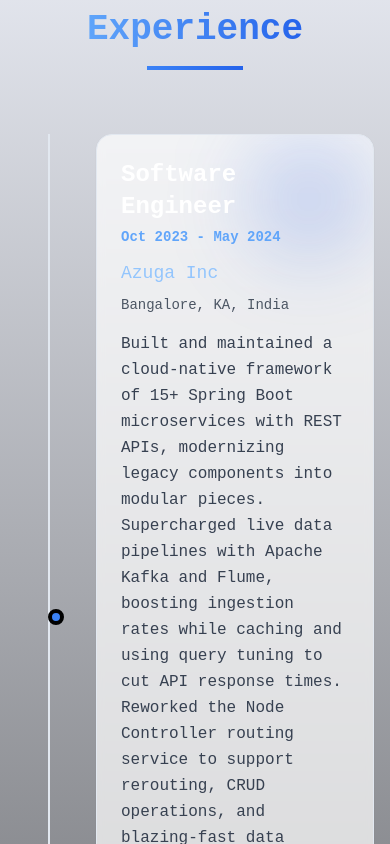
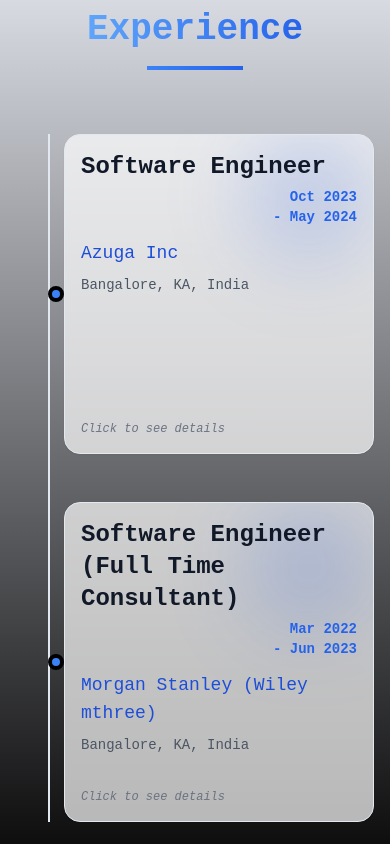
Before and after one commit to krishnatejnk/portfolio-site, a Next.js app: page / in a window 390 px wide. Shown: the part 2800-3644 px from the top of the page. Built offline with nearby package versions, Linux system fonts and the light colour scheme; a web font is replaced by a local one.

Commit message:
Fix Experience section mobile responsiveness - improve card width and readability

```diff
--- a/app/components/Experience.tsx
+++ b/app/components/Experience.tsx
@@ -2,7 +2,7 @@
 
 import { motion } from "framer-motion";
 import { useInView } from "framer-motion";
-import { useRef } from "react";
+import { useRef, useState, useEffect } from "react";
 
 const experiences = [
   {
@@ -26,6 +26,55 @@
 export default function Experience() {
   const ref = useRef(null);
   const isInView = useInView(ref, { once: false, amount: 0.2 });
+  const [flippedCards, setFlippedCards] = useState<Set<number>>(new Set());
+  const cardRefs = useRef<(HTMLDivElement | null)[]>([]);
+  const [cardHeights, setCardHeights] = useState<{ [key: number]: number }>({});
+
+  const toggleFlip = (index: number) => {
+    setFlippedCards((prev) => {
+      const newSet = new Set(prev);
+      if (newSet.has(index)) {
+        newSet.delete(index);
+      } else {
+        newSet.add(index);
+      }
+      return newSet;
+    });
+  };
+
+  useEffect(() => {
+    // Measure back card heights - check all cards to pre-measure
+    const measureHeights = () => {
+      experiences.forEach((_, index) => {
+        if (cardRefs.current[index]) {
+          const measureElement = cardRefs.current[index]?.querySelector('[data-measure-back]') as HTMLElement;
+          if (measureElement) {
+            const height = measureElement.scrollHeight;
+            setCardHeights((prev) => {
+              if (prev[index] !== height) {
+                return { ...prev, [index]: height };
+              }
+              return prev;
+            });
+          }
+          // Also measure front card to get proper minimum height
+          const frontCard = cardRefs.current[index]?.querySelector('[data-front-card]') as HTMLElement;
+          if (frontCard && !flippedCards.has(index)) {
+            const frontHeight = frontCard.scrollHeight;
+            // Update if we need a larger minimum
+            if (frontHeight > 280) {
+              // Front card needs more space
+            }
+          }
+        }
+      });
+    };
+
+    // Measure on mount and when window resizes
+    measureHeights();
+    window.addEventListener('resize', measureHeights);
+    return () => window.removeEventListener('resize', measureHeights);
+  }, [flippedCards]);
 
   return (
     <section
@@ -65,23 +114,123 @@
                 <div className="absolute left-8 md:left-1/2 w-4 h-4 bg-blue-500 rounded-full border-4 border-black transform md:-translate-x-1/2 z-10"></div>
 
                 <div
-                  className={`ml-20 md:ml-0 md:w-5/12 ${
+                  className={`ml-12 w-[calc(100%-3rem)] md:ml-0 md:w-5/12 md:max-w-none ${
                     index % 2 === 0 ? "md:mr-auto md:pr-8" : "md:ml-auto md:pl-8"
                   }`}
                 >
                   <motion.div
+                    ref={(el) => {
+                      cardRefs.current[index] = el;
+                    }}
+                    className="relative cursor-pointer"
+                    style={{
+                      perspective: "1000px",
+                      minHeight: "320px"
+                    }}
+                    onClick={() => toggleFlip(index)}
+                    animate={{
+                      height: flippedCards.has(index)
+                        ? cardHeights[index] || 400
+                        : 320, // Increased minimum height to accommodate longer titles on mobile
+                    }}
+                    transition={{ duration: 0.6, ease: "easeInOut" }}
+                  >
+                    {/* Hidden element to measure back card height */}
+                    <div
+                      data-measure-back
+                      className="absolute top-0 left-0 w-full opacity-0 pointer-events-none"
+                      style={{ visibility: "hidden", zIndex: -1 }}
+                    >
+                      <div className="bg-white/70 dark:bg-black/50 backdrop-blur-sm border border-slate-200 dark:border-blue-500/30 rounded-2xl p-4 md:p-6">
+                        <div className="flex items-center justify-between mb-4">
+                          <h3 className="text-xl font-bold text-gray-900 dark:text-white">{exp.company}</h3>
+                        </div>
+                        <p className="text-gray-700 dark:text-gray-300 mb-4 leading-relaxed text-sm">{exp.description}</p>
+                        <div className="flex flex-wrap gap-2">
+                          {exp.technologies.map((tech) => (
+                            <span
+                              key={tech}
+                              className="px-3 py-1 bg-gradient-to-r from-blue-600/30 to-blue-700/30 border border-blue-500/50 rounded-full text-sm text-blue-700 dark:text-blue-300"
+                            >
+                              {tech}
+                            </span>
+                          ))}
+                        </div>
+                      </div>
+                    </div>
+                    <motion.div
+                      className="absolute inset-0 w-full h-full"
+                      animate={{
+                        rotateY: flippedCards.has(index) ? 180 : 0,
+                      }}
+                      transition={{ duration: 0.6, ease: "easeInOut" }}
+                      style={{
+                        transformStyle: "preserve-3d",
+                      }}
+                    >
+                      {/* Front of card */}
+                      <div
+                        className="absolute inset-0 w-full h-full"
+                        style={{
+                          backfaceVisibility: "hidden",
+                          WebkitBackfaceVisibility: "hidden",
+                        }}
+                      >
+                        <motion.div
+                          data-front-card
                           whileHover={{ scale: 1.02, y: -5 }}
-                    className="bg-white/70 dark:bg-black/50 backdrop-blur-sm border border-slate-200 dark:border-blue-500/30 shadow-sm rounded-2xl p-6 relative overflow-hidden"
+                          className="bg-white/70 dark:bg-black/50 backdrop-blur-sm border border-slate-200 dark:border-blue-500/30 shadow-sm rounded-2xl p-4 md:p-6 relative overflow-hidden h-full flex flex-col justify-between"
                         >
                           <div className="absolute top-0 right-0 w-32 h-32 bg-gradient-to-br from-blue-600/20 to-blue-700/20 rounded-full blur-2xl"></div>
                           <div className="relative z-10">
                             <div className="flex flex-col md:flex-row md:items-center md:justify-between mb-3">
-                        <h3 className="text-2xl font-bold text-white mb-1">{exp.title}</h3>
-                        <span className="text-sm text-blue-400 font-semibold">{exp.period}</span>
+                              <h3 className="text-2xl font-bold text-gray-900 dark:text-white mb-1">{exp.title}</h3>
+                              <div className="text-sm text-blue-600 dark:text-blue-400 font-semibold text-right">
+                                {exp.period.split(' - ').map((part, idx) => (
+                                  <div key={idx}>
+                                    {idx === 0 ? part : `- ${part}`}
                                   </div>
-                      <h4 className="text-lg text-blue-300 mb-2">{exp.company}</h4>
-                      <p className="text-sm text-gray-600 dark:text-gray-400 mb-4">{exp.location}</p>
-                      <p className="text-gray-700 dark:text-gray-300 mb-4 leading-relaxed">{exp.description}</p>
+                                ))}
+                              </div>
+                            </div>
+                            <h4 className="text-lg text-blue-700 dark:text-blue-300 mb-2">{exp.company}</h4>
+                            <p className="text-sm text-gray-600 dark:text-gray-400">{exp.location}</p>
+                          </div>
+                          <div className="relative z-10 mt-4">
+                            <p className="text-xs text-gray-500 dark:text-gray-500 italic">Click to see details</p>
+                          </div>
+                        </motion.div>
+                      </div>
+
+                      {/* Back of card */}
+                      <div
+                        className="absolute inset-0 w-full"
+                        style={{
+                          backfaceVisibility: "hidden",
+                          WebkitBackfaceVisibility: "hidden",
+                          transform: "rotateY(180deg)",
+                        }}
+                      >
+                        <motion.div
+                          data-back-card
+                          whileHover={{ scale: 1.02, y: -5 }}
+                          className="bg-white/70 dark:bg-black/50 backdrop-blur-sm border border-slate-200 dark:border-blue-500/30 shadow-sm rounded-2xl p-4 md:p-6 relative overflow-hidden min-h-full flex flex-col"
+                        >
+                          <div className="absolute top-0 right-0 w-32 h-32 bg-gradient-to-br from-blue-600/20 to-blue-700/20 rounded-full blur-2xl"></div>
+                          <div className="relative z-10">
+                            <div className="flex items-center justify-between mb-4">
+                              <h3 className="text-xl font-bold text-gray-900 dark:text-white">{exp.company}</h3>
+                              <button
+                                onClick={(e) => {
+                                  e.stopPropagation();
+                                  toggleFlip(index);
+                                }}
+                                className="text-blue-600 dark:text-blue-400 hover:text-blue-700 dark:hover:text-blue-300 text-sm font-semibold"
+                              >
+                                Close
+                              </button>
+                            </div>
+                            <p className="text-gray-700 dark:text-gray-300 mb-4 leading-relaxed text-sm">{exp.description}</p>
                             <div className="flex flex-wrap gap-2">
                               {exp.technologies.map((tech, techIndex) => (
                                 <motion.span
@@ -89,13 +238,16 @@
                                   initial={{ opacity: 0, scale: 0 }}
                                   animate={isInView ? { opacity: 1, scale: 1 } : { opacity: 0, scale: 0 }}
                                   transition={{ delay: index * 0.2 + techIndex * 0.1 }}
-                            className="px-3 py-1 bg-gradient-to-r from-blue-600/30 to-blue-700/30 border border-blue-500/50 rounded-full text-sm text-blue-300"
+                                  className="px-3 py-1 bg-gradient-to-r from-blue-600/30 to-blue-700/30 border border-blue-500/50 rounded-full text-sm text-blue-700 dark:text-blue-300"
                                 >
                                   {tech}
                                 </motion.span>
                               ))}
                             </div>
                           </div>
+                        </motion.div>
+                      </div>
+                    </motion.div>
                   </motion.div>
                 </div>
               </motion.div>
```
Also changed, not shown: 1 other file (tests, documents, lock files or other folders). Lines whose indentation alone changed are shown as unchanged.
